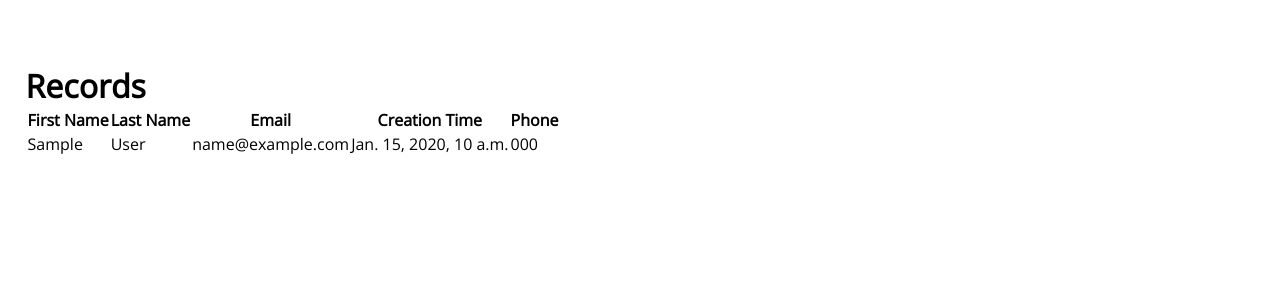
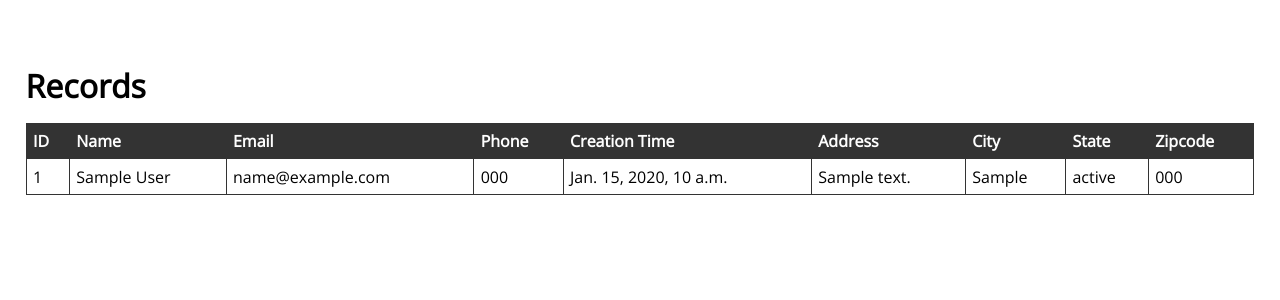
Before and after one commit to joaovitorwitt/django-crm, a Django app: page / in a window 1280 px wide. Shown: the part 57-357 px from the top of the page. Run offline with Django 4.2, Linux system fonts and the light colour scheme; a user stored in the database is signed in; tables that the repository leaves empty hold one stand-in row (values such as "Sample post").

Commit message:
table styling

```diff
--- a/dcrm/website/static/styles/styles.css
+++ b/dcrm/website/static/styles/styles.css
@@ -17,9 +17,30 @@ ul {
 }
 
 a {
-    text-decoration: none;
+    text-decoration: none !important;
 }
 
+
+/* home page styling */
+.records-title {
+    margin-bottom: 1rem;
+}
+
+#records {
+    border-collapse: collapse;
+    width: 100%;
+}
+
+#records th, #records td {
+    border: 1px solid #333;
+    padding: .4rem;
+}
+
+#records th {
+    text-align: left;
+    background-color: #333;
+    color: #fefefe;
+}
 
 /* general classes */
 
--- a/dcrm/website/templates/index.html
+++ b/dcrm/website/templates/index.html
@@ -4,16 +4,20 @@
 
 
 <div class="container">
-    <h1>Records</h1>
+    <h1 class="records-title">Records</h1>
 
-            <table>
+            <table id="records">
                 <thead>
                     <tr>
-                        <th>First Name</th>
-                        <th>Last Name</th>
+                        <th>ID</th>
+                        <th>Name</th>
                         <th>Email</th>
+                        <th>Phone</th>
                         <th>Creation Time</th>
-                        <th>Phone</th>
+                        <th>Address</th>
+                        <th>City</th>
+                        <th>State</th>
+                        <th>Zipcode</th>
                     </tr>
                 </thead>
 
@@ -21,14 +25,17 @@
                     {% if records %}
                         {% for record in records %}
                             <tr>
-                                <td>{{ record.first_name }}</td>
-                                <td>{{ record.last_name }}</td>
+                                <td>{{ record.id }}</td>
+                                <td>{{ record.first_name }} {{ record.last_name }}</td>
                                 <td>{{ record.email }}</td>
+                                <td>{{ record.phone }}</td>
                                 <td>{{ record.created_at }}</td>
-                                <td>{{ record.phone }}</td>
+                                <td>{{ record.address }}</td>
+                                <td>{{ record.city }}</td>
+                                <td>{{ record.state }}</td>
+                                <td>{{ record.zipcode }}</td>
                             </tr>
                         {% endfor %}
-
                     {% endif %}
                 </tbody>
             </table>
--- a/dcrm/website/templates/layout.html
+++ b/dcrm/website/templates/layout.html
@@ -17,7 +17,7 @@
     </header>
 
 
-    <div class="container the-message">
+    <div class="containerr the-message">
         <div style="background-color: #f7d6da; border-radius: .375rem; max-width: 500px; margin: 2rem auto; display: flex; justify-content: space-between; align-items: center;">
             {% if messages %}
             <div style="padding: .5rem 1rem;">
```
